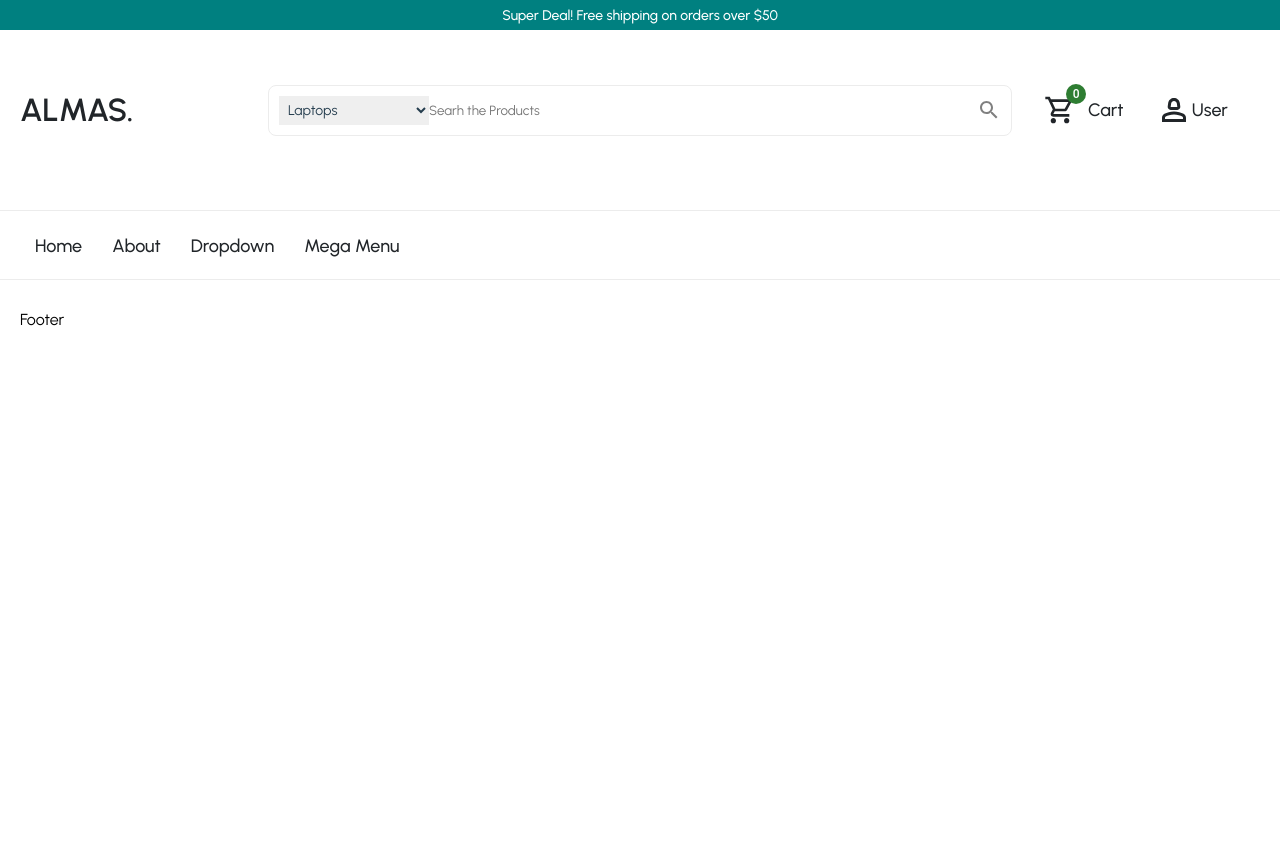
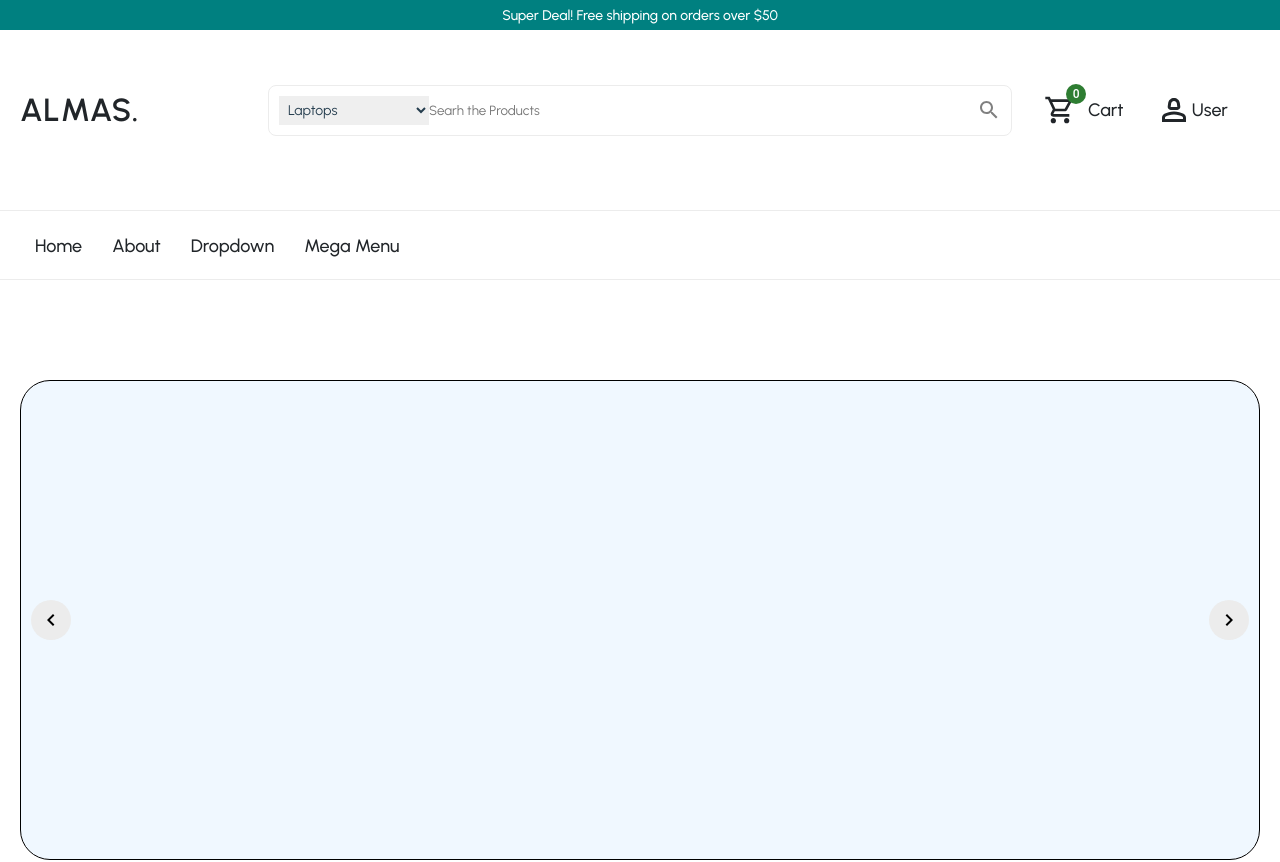
Before and after one commit to almasrafaqat/PahlaStore, a React (Create React App) app: page / in a window 1280 px wide. Shown: the top 862 px of the page. Before the commit the page ends 800 px from the top, so only its background shows below. Built offline with nearby package versions, Linux system fonts and the light colour scheme.

Commit message:
Slider Layout

```diff
--- a/src/GlobalStyle.js
+++ b/src/GlobalStyle.js
@@ -42,3 +42,14 @@ export const Link = styled(NavLink)`
   text-decoration: none;
   color: ${({ theme }) => theme.colors.black};
 `;
+
+export const PrimaryLogo = styled.div`
+  text-transform: uppercase;
+  font-size: 32px;
+  font-weight: 600;
+  letter-spacing: 1px;
+`;
+
+export const MarginBottomContainer = styled.div`
+margin-bottom: 70px;
+`;
--- a/src/components/header/header.component.jsx
+++ b/src/components/header/header.component.jsx
@@ -7,10 +7,10 @@ import {
 import { Badge } from "@mui/material";
 
 import styled from "styled-components";
-import { Link } from "../../GlobalStyle";
+import { Link, MarginBottomContainer, PrimaryLogo } from "../../GlobalStyle";
 import Nav from "../nav/nav.component";
 
-const Container = styled.div`
+const Container = styled(MarginBottomContainer)`
   height: 60px;
   line-height: 60px;
   margin-bottom: 70px;
@@ -28,10 +28,8 @@ const Left = styled.div`
   flex: 1;
 `;
 
-const Logo = styled.div`
-  text-transform: uppercase;
-  font-size: 32px;
-  font-weight: 600;
+const Logo = styled(PrimaryLogo)`
+
 `;
 
 const Center = styled.div`
--- a/src/components/nav/nav.style.jsx
+++ b/src/components/nav/nav.style.jsx
@@ -1,18 +1,18 @@
 import styled from "styled-components";
-import { Link } from "../../GlobalStyle";
+import { Link, MarginBottomContainer } from "../../GlobalStyle";
 
-export const Navbar = styled.div`
+export const Navbar = styled(MarginBottomContainer)`
   border-top: 1px solid ${({ theme }) => theme.colors.border};
   border-bottom: 1px solid ${({ theme }) => theme.colors.border};
   height: 70px;
   line-height: 70px;
   width: 100%;
+  z-index: 2;
 `;
 
 export const Container = styled.div`
   padding: 0px 20px;
   position: relative;
-  // max-width: 1300px;
   margin: auto;
 `;
 
@@ -44,6 +44,7 @@ export const DropdownItem = styled.ul`
   visibility: hidden;
   opacity: 0;
   box-shadow: 0 6px 15px rgba(0, 0, 0, 0.15);
+  z-index: 2;
 `;
 
 export const DropdownList = styled.li`
@@ -70,6 +71,7 @@ export const MegaBox = styled.div`
   transition: all 0.4s ease-in-out;
   opacity: 0;
   visibility: hidden;
+  z-index: 2;
 `;
 
 export const Content = styled.div`
--- /dev/null
+++ b/src/components/slider/slider.component.jsx
@@ -0,0 +1,68 @@
+import { KeyboardArrowLeft, KeyboardArrowRight } from "@mui/icons-material";
+import styled from "styled-components";
+import { MarginBottomContainer } from "../../GlobalStyle"
+
+const Container = styled(MarginBottomContainer)`
+    padding: 30px 20px;
+
+`;
+
+
+const Wrapper = styled.div`
+    width: 100%;
+    height: 60vh;
+    border: 1px solid;
+    display: flex;
+    justify-content: space-between;
+    align-items: center;
+    position: relative;
+    border-radius: 30px;
+    background-color: aliceblue;
+    z-index: 1;
+`;
+
+const ArrowContainer = styled.div`
+    width : 40px;
+    height : 40px;
+    border-radius : 50%;
+    background-color: ${({ theme }) => theme.colors.border};
+
+    display: flex;
+    align-items: center;
+    justify-content: center;
+    cursor: pointer;
+    position: absolute;
+    left: ${(props => props.direction === "left" && "10px")};
+    right: ${(props => props.direction === "right" && "10px")};
+    transition: all 0.5s ease-in-out;
+    &:hover {
+        background-color: ${({ theme }) => theme.colors.primary};
+        color: ${({ theme }) => theme.colors.white};
+    }
+
+
+`;
+
+const ArrowLeft = styled(KeyboardArrowLeft)``;
+
+const ArrowRight = styled(KeyboardArrowRight)``;
+
+const SliderContainer = styled.div``;
+
+
+const Slider = () => {
+    return (
+        <Container>
+            <Wrapper>
+                <ArrowContainer direction="left">
+                    <ArrowLeft />
+                </ArrowContainer>
+                <ArrowContainer direction="right">
+                    <ArrowRight />
+                </ArrowContainer>
+            </Wrapper>
+        </Container>
+    )
+}
+
+export default Slider
--- a/src/pages/home/HomePage.jsx
+++ b/src/pages/home/HomePage.jsx
@@ -4,6 +4,7 @@ import Footer from "../../components/footer/footer.component";
 import HeaderMobile from "../../components/header-mobile/header-mobile.component";
 import Header from "../../components/header/header.component";
 import Newletter from "../../components/newletter/newletter.component";
+import Slider from "../../components/slider/slider.component";
 import "../../responsive.css";
 
 const Container = styled.div``;
@@ -19,6 +20,7 @@ const HomePage = () => {
       <Wrapper className="Mobile">
         <HeaderMobile />
       </Wrapper>
+      <Slider />
 
       <Footer />
     </Container>
```
